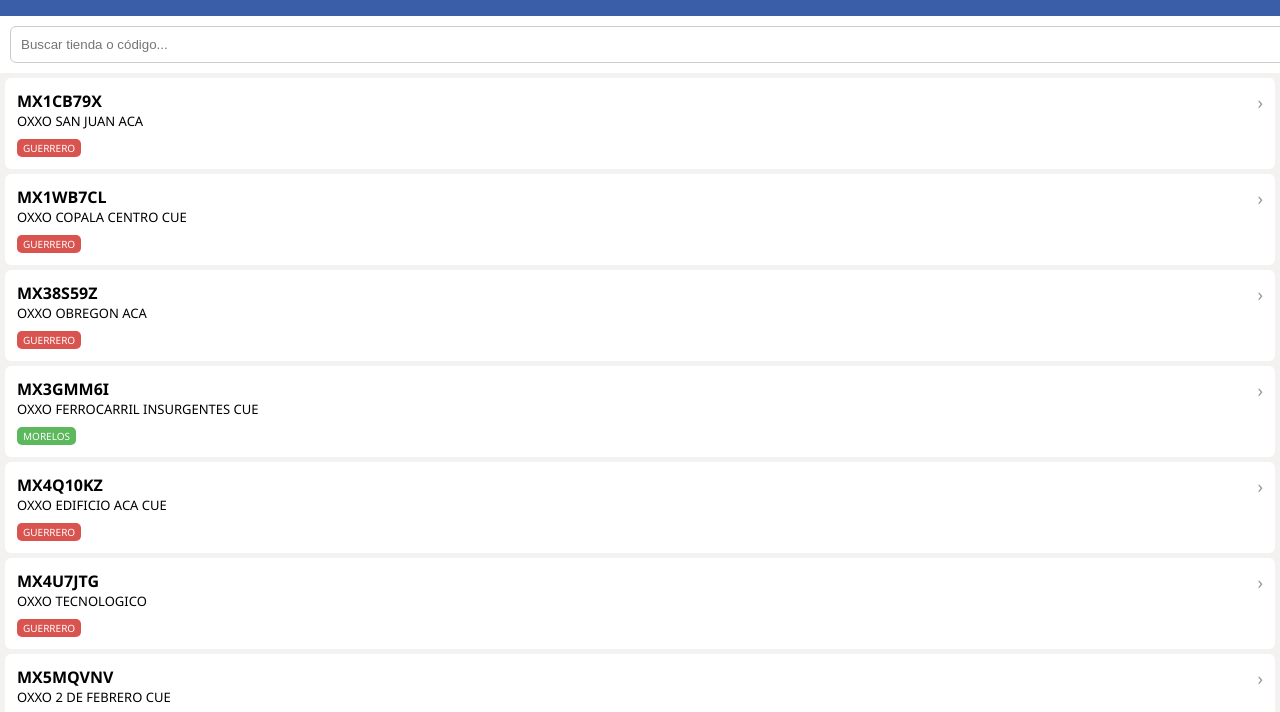
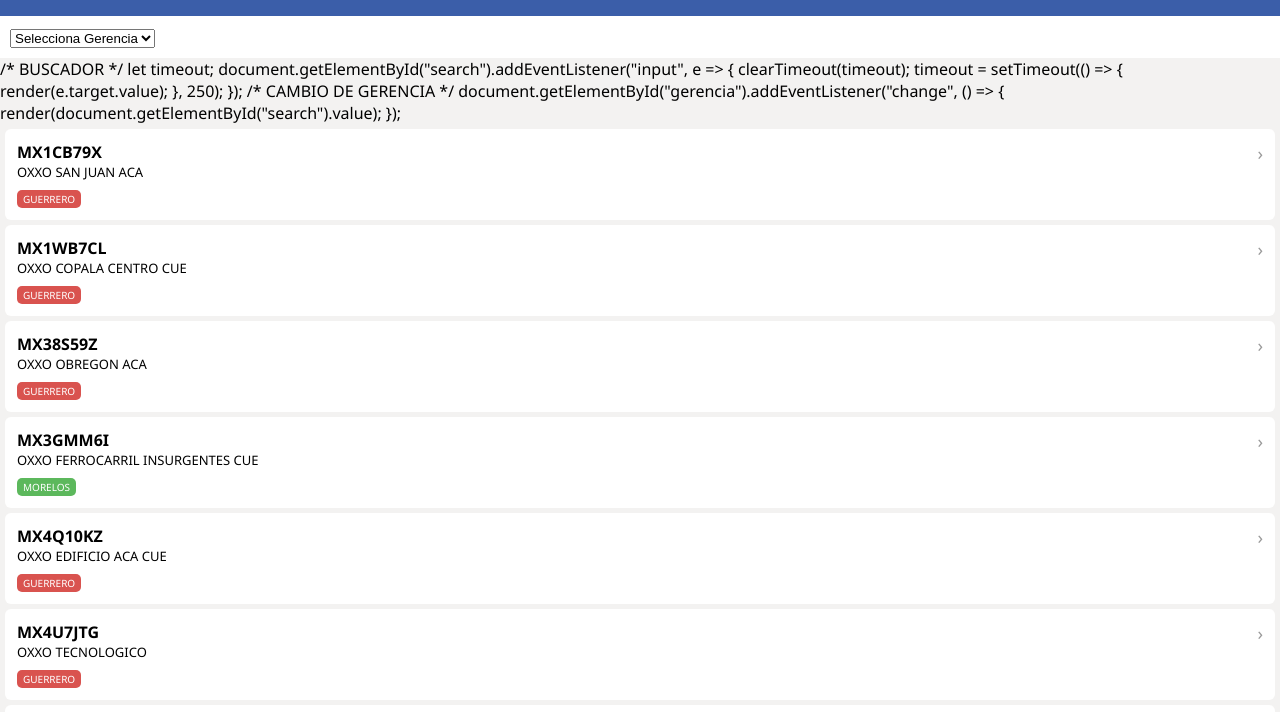
Before and after one commit to XimElo/PDV_FITO, a plain HTML site: page index.html in a window 1280 px wide. Shown: the part 81-793 px from the top of the page. Drawn offline with Linux system fonts and the light colour scheme.

Commit message:
Update index.html

```diff
--- a/index.html
+++ b/index.html
@@ -17,10 +17,33 @@
   <h2>USUARIOS</h2>
 </div>
 
-<!-- SEARCH -->
+<!-- gerencia -->
 <div class="search-box">
-  <input type="text" id="search" placeholder="Buscar tienda o código...">
+  <select id="gerencia">
+    <option value="">Selecciona Gerencia</option>
+    <option value="PUEBLA">PUEBLA</option>
+    <option value="MORELIA">MORELIA</option>
+    <option value="SURESTE">SURESTE</option>
+    <option value="PENINSULA">PENÍNSULA</option>
+  </select>
 </div>
+
+/* BUSCADOR */
+let timeout;
+
+document.getElementById("search").addEventListener("input", e => {
+
+  clearTimeout(timeout);
+
+  timeout = setTimeout(() => {
+    render(e.target.value);
+  }, 250);
+});
+
+/* CAMBIO DE GERENCIA */
+document.getElementById("gerencia").addEventListener("change", () => {
+  render(document.getElementById("search").value);
+});
 
 <!-- LOADING -->
 <div id="loading" class="loading">Cargando datos...</div>
@@ -59,19 +82,27 @@
     render();
   });
 
-// ✅ RENDER
 const list = document.getElementById("list");
 
 function render(filter = "") {
+
+  const selectedGerencia = document.getElementById("gerencia").value;
 
   list.innerHTML = "";
 
   data
     .filter(d =>
-      d.tienda.toLowerCase().includes(filter.toLowerCase()) ||
-      d.code.toLowerCase().includes(filter.toLowerCase())
+      (
+        // ✅ filtro por gerencia
+        selectedGerencia === "" || d.gerencia === selectedGerencia
+      ) &&
+      (
+        // ✅ buscador normal
+        d.tienda.toLowerCase().includes(filter.toLowerCase()) ||
+        d.code.toLowerCase().includes(filter.toLowerCase())
+      )
     )
-    .slice(0, 80) // 🔥 LIMITA RESULTADOS (MEJORA RENDIMIENTO)
+    .slice(0, 80)
     .forEach(d => {
 
       list.innerHTML += `
@@ -93,7 +124,6 @@
       `;
     });
 }
-
 // ✅ BUSCADOR CON DEBOUNCE (NO LAG)
 let timeout;
 
```
